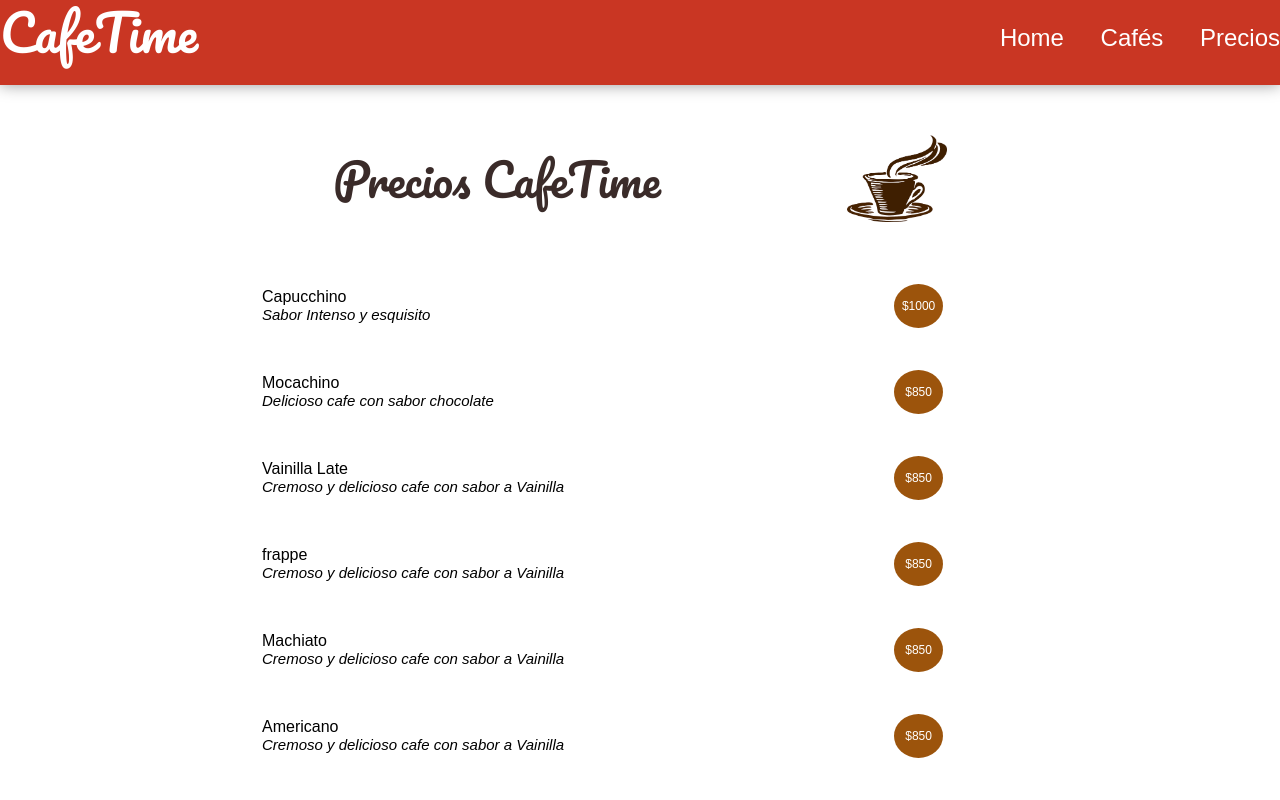
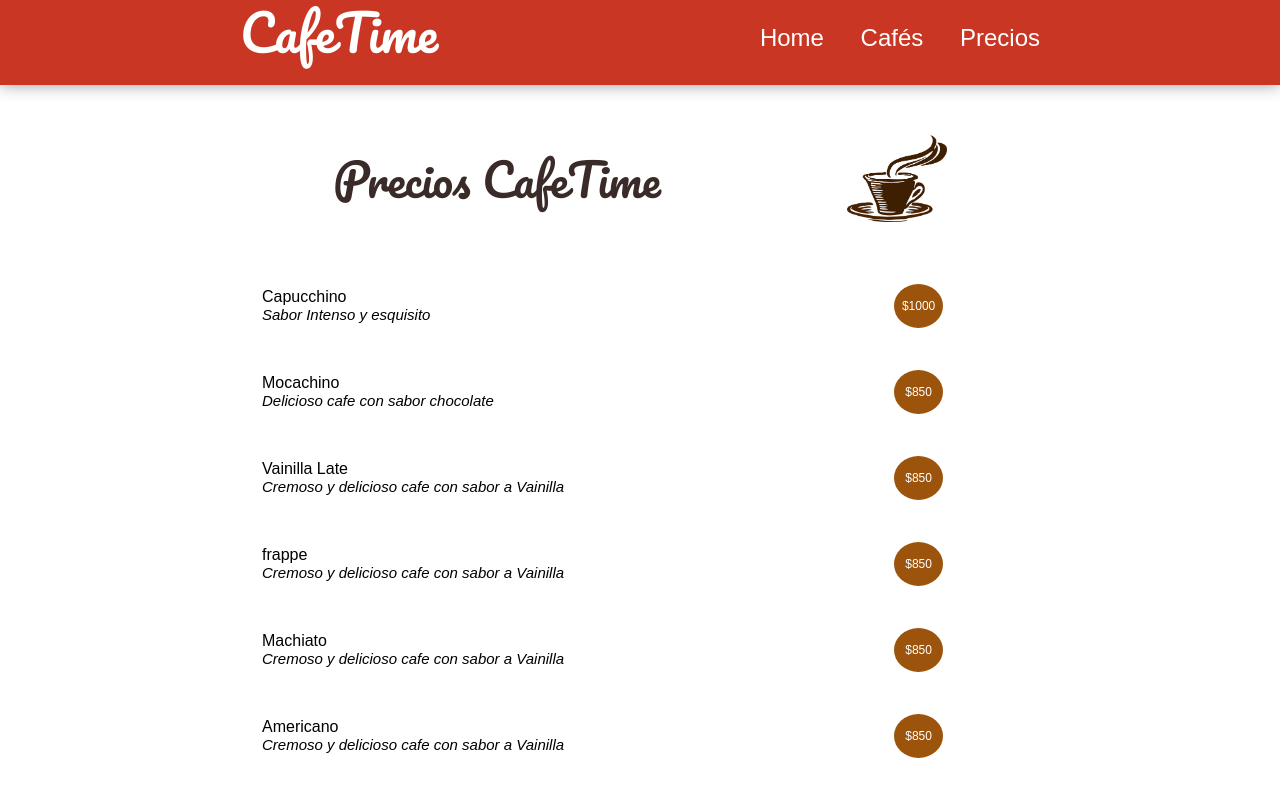
Before and after one commit to MaferBozo/receptorioCafe, a plain HTML site: page precios.html in a window 1280 px wide. Shown: the top 800 px of the page. Drawn offline with Linux system fonts and the light colour scheme; a web font is replaced by a local one.

Commit message:
terminadoe

```diff
--- a/precios.html
+++ b/precios.html
@@ -13,7 +13,7 @@
 <body>
     <!--header-->
     <header id="header" class="header background-general">
-
+      <div class="contenedor">
         <figure class="logotipo">
           <!--logo tipo-->
           <!--<img src="img/logo.png" width="60" alt="logo café"/>-->
@@ -30,6 +30,7 @@
           <li><a href="precios.html">Precios</a></li>
       </ul>
     </nav>
+      </div>
 
   </header>
 
```
